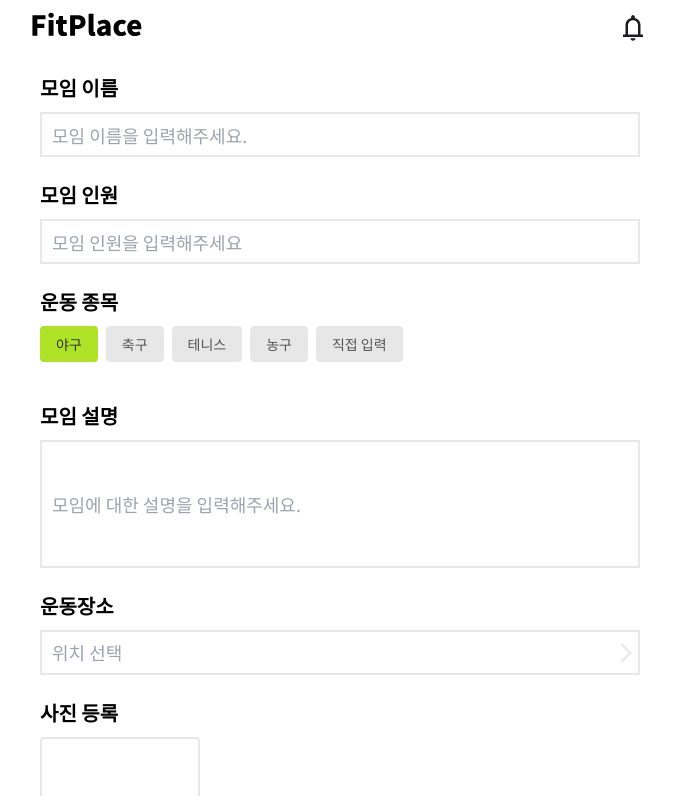
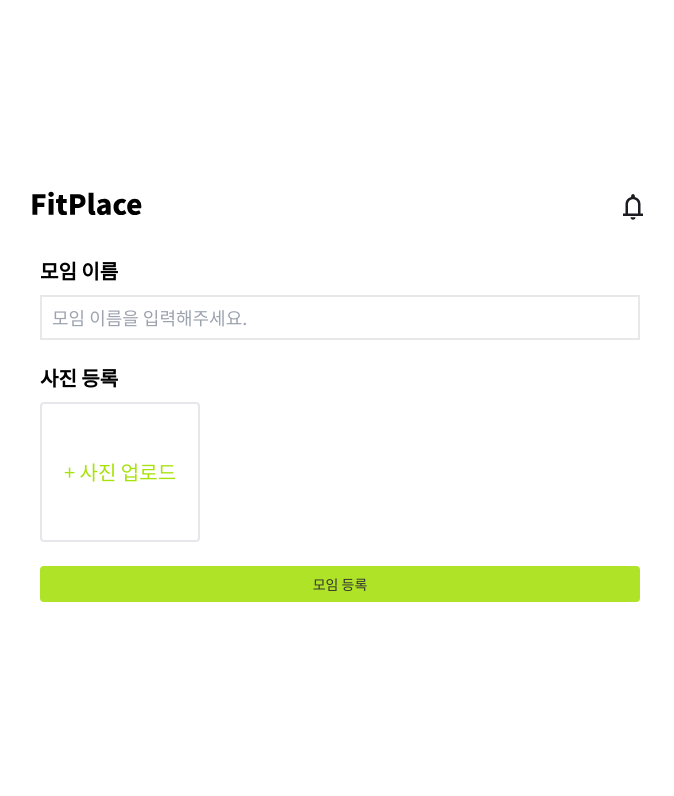
Before and after one commit to prgrms-fe-devcourse/NFE1_2_FitPlace, a React (Vite) app: page /notionAdd in a window 1280 px wide. Shown: the top 796 px of the page, without its empty margins (300-974 px from the left). Built offline with nearby package versions, Linux system fonts and the light colour scheme.

Commit message:
feat: 게시물 등록-제목만

```diff
--- a/package.json
+++ b/package.json
@@ -13,6 +13,7 @@
   "dependencies": {
     "@types/react-router-dom": "^5.3.3",
     "autoprefixer": "^10.4.19",
+    "axios": "^1.7.7",
     "postcss": "^8.4.38",
     "react": "^18.2.0",
     "react-dom": "^18.2.0",
--- a/src/components/NotionCategory.tsx
+++ b/src/components/NotionCategory.tsx
@@ -1,13 +1,24 @@
-import React, { useState } from 'react';
-import Button from './Button';
+import React, { useState } from "react";
+import Button from "./Button";
 
-const NotionCategory = () => {
+interface NotionCategoryProps {
+    onSelect: (category: string) => void;
+}
 
-  const exerciseList = ["야구", "축구", "테니스", "농구", "직접 입력"];
+const NotionCategory: React.FC<NotionCategoryProps> = ({ onSelect }) => {
+    const exerciseList = [
+        "자전거",
+        "야구",
+        "축구",
+        "테니스",
+        "농구",
+        "직접 입력",
+    ];
     const [activeButton, setActiveButton] = useState("야구");
 
     const handleButtonClick = (item: string) => {
         setActiveButton(item);
+        onSelect(item);
     };
 
     return (
--- a/src/pages/NotionAdd.tsx
+++ b/src/pages/NotionAdd.tsx
@@ -1,90 +1,171 @@
-import React, { useState } from "react";
+import React, { useState, useCallback, ChangeEvent, FormEvent } from "react";
 import arrowforward from "../assets/arrowforward.svg";
-import reactImg from "../assets/react.svg";
 import Button from "../components/Button";
 import Header from "../components/Header";
 import NotionCategory from "../components/NotionCategory";
 
-const NotionAdd = () => {
+interface FormData {
+    title: string;
+    image: File | null;
+    channelId: string;
+}
+
+const INITIAL_FORM_STATE: FormData = {
+    title: "",
+    image: null,
+    channelId: "",
+};
+
+const API_URL = "https://kdt.frontend.5th.programmers.co.kr:5009";
+
+const NotionAdd: React.FC = () => {
+    const [formData, setFormData] = useState<FormData>(INITIAL_FORM_STATE);
+
+    const handleChange = useCallback((e: ChangeEvent<HTMLInputElement>) => {
+        const { name, value } = e.target;
+        setFormData((prev) => ({ ...prev, [name]: value }));
+    }, []);
+
+    const handleFileChange = useCallback((e: ChangeEvent<HTMLInputElement>) => {
+        const file = e.target.files?.[0] || null;
+        setFormData((prev) => ({ ...prev, image: file }));
+    }, []);
+
+    // const handleCategorySelect = useCallback((category: string) => {
+    //     setFormData((prev) => ({ ...prev, channel: category }));
+    // }, []);
+
+    const handleSubmit = async () => {
+        const submitData = new FormData();
+        submitData.append("title", formData.title);
+        if (formData.image) {
+            submitData.append("image", formData.image);
+        }
+        submitData.append("channelId", "66f61d8ae853893996dc7519");
+
+        try {
+            const response = await fetch(`${API_URL}/posts/create`, {
+                method: "POST",
+                headers: {
+                    Authorization: `bearer eyJhbGciOiJIUzI1NiIsInR5cCI6IkpXVCJ9.eyJ1c2VyIjp7Il9pZCI6IjY0ZWRiYTRkN2M1NGYyMTI4ZTQ2Y2NlNSIsImVtYWlsIjoiYWRtaW5AcHJvZ3JhbW1lcnMuY28ua3IifSwiaWF0IjoxNzI3NDE0ODU5fQ.Al40jxy-6yrAoANrY3fQA1joeNw08-fjByus_ZfxXSk`,
+                },
+                body: submitData,
+            });
+
+            if (!response.ok) {
+                throw new Error(`HTTP error! status: ${response.status}`);
+            }
+
+            const data = await response.json();
+            console.log("Post created successfully:", data);
+            // 성공 후 처리 (예: 홈 페이지로 리다이렉트)
+        } catch (error) {
+            console.error(
+                "Error creating post:",
+                error instanceof Error ? error.message : String(error)
+            );
+            // 에러 처리
+        }
+    };
+
+    // const renderInput = ({
+    //     label,
+    //     name,
+    //     type = "text",
+    //     placeholder,
+    // }: RenderInputProps) => (
+    //     <div>
+    //         <label htmlFor={name} className="flex font-bold text-xl mt-6">
+    //             {label}
+    //         </label>
+    //         <input
+    //             type={type}
+    //             id={name}
+    //             name={name}
+    //             value={formData[name]}
+    //             onChange={handleChange}
+    //             placeholder={placeholder}
+    //             className="border-2 border-solid border-[#e8e8e8] w-[600px] h-[45px] mt-2.5 text-lg pl-2.5"
+    //         />
+    //     </div>
+    // );
 
     return (
         <>
             <Header />
             <div className="bg-white w-[640px] h-full">
-        <form action="#" className="m-5">
+                <form className="m-5">
                     <div>
-            <label htmlFor="meetName" className="flex font-bold text-xl">
+                        <label
+                            htmlFor="title"
+                            className="flex font-bold text-xl mt-6"
+                        >
                             모임 이름
                         </label>
                         <input
                             type="text"
-              id="meetName"
+                            id="title"
+                            name="title"
+                            value={formData.title}
+                            onChange={handleChange}
                             placeholder="모임 이름을 입력해주세요."
                             className="border-2 border-solid border-[#e8e8e8] w-[600px] h-[45px] mt-2.5 text-lg pl-2.5"
                         />
                     </div>
-          <div>
-            <label
-              htmlFor="meetPersonnel"
-              className="flex font-bold text-xl mt-6"
-            >
-              모임 인원
-            </label>
-            <input
-              type="text"
-              id="meetPersonnel"
-              placeholder="모임 인원을 입력해주세요"
-              className="border-2 border-solid border-[#e8e8e8] w-[600px] h-[45px] mt-2.5 text-lg pl-2.5"
-            />
-          </div>
-          <div>
+                    {/* {renderInput({
+                        label: "모임 인원",
+                        name: "meetingCapacity",
+                        type: "number",
+                        placeholder: "최대 참가 가능한 인원을 입력해주세요",
+                    })} */}
+
+                    {/* <div>
                         <h3 className="font-bold text-xl mt-6">운동 종목</h3>
                         <div className="mt-2.5">
-            <NotionCategory />
+                            <NotionCategory onSelect={handleCategorySelect} />
                         </div>
-          </div>
-          <div>
+                    </div> */}
+
+                    {/* <div>
                         <label
-              htmlFor="meetexposition"
-              className="flex font-bold text-xl mt-6 "
+                            htmlFor="meetingDescription"
+                            className="flex font-bold text-xl mt-6"
                         >
                             모임 설명
                         </label>
-            <input
-              type="text"
-              id="meetexposition"
+                        <textarea
+                            id="meetingDescription"
+                            name="meetingDescription"
+                            value={formData.meetingDescription}
+                            onChange={handleChange}
                             placeholder="모임에 대한 설명을 입력해주세요."
-              className="border-2 border-solid border-[#e8e8e8] w-[600px]  h-32 mt-2.5 text-lg pl-2.5"
+                            className="border-2 border-solid border-[#e8e8e8] w-[600px] h-32 mt-2.5 text-lg pl-2.5"
                         />
-          </div>
-          <div>
-            <p className="font-bold text-xl mt-6">운동장소</p>
-            <form
-              action="/map"
-              className="mt-2.5 border-2 border-solid border-[#e8e8e8] w-[600px] h-[45px] flex justify-between"
-            >
-              <label
-                htmlFor="selectLocation"
-                className="text-[#9BA3AF] pl-2.5 pt-1.5 text-lg"
-              >
-                위치 선택
-              </label>
-              <button id="selectLocation">
-                <img src={arrowforward} alt="arrowforward" />
-              </button>
-            </form>
-          </div>
+                    </div> */}
+
                     <div className="mb-6">
                         <p className="font-bold text-xl mt-6">사진 등록</p>
                         <label
-              htmlFor="meetImg"
+                            htmlFor="image"
                             className="w-[160px] h-[140px] border-2 border-solid rounded text-[#A7E30A] text-xl flex justify-center items-center relative mt-2.5"
                         >
                             + 사진 업로드
                         </label>
-            <input type="file" id="meetImg" className="absolute hidden" />
+                        <input
+                            type="file"
+                            id="image"
+                            name="image"
+                            onChange={handleFileChange}
+                            className="absolute hidden"
+                        />
                     </div>
-          <Button label="모임 등록" size="full" color="green" />
+
+                    <Button
+                        label="모임 등록"
+                        size="full"
+                        color="green"
+                        onClick={handleSubmit}
+                    />
                 </form>
             </div>
         </>
```
Also changed, not shown: 1 other file (tests, documents, lock files or other folders). Lines whose indentation alone changed are shown as unchanged.
